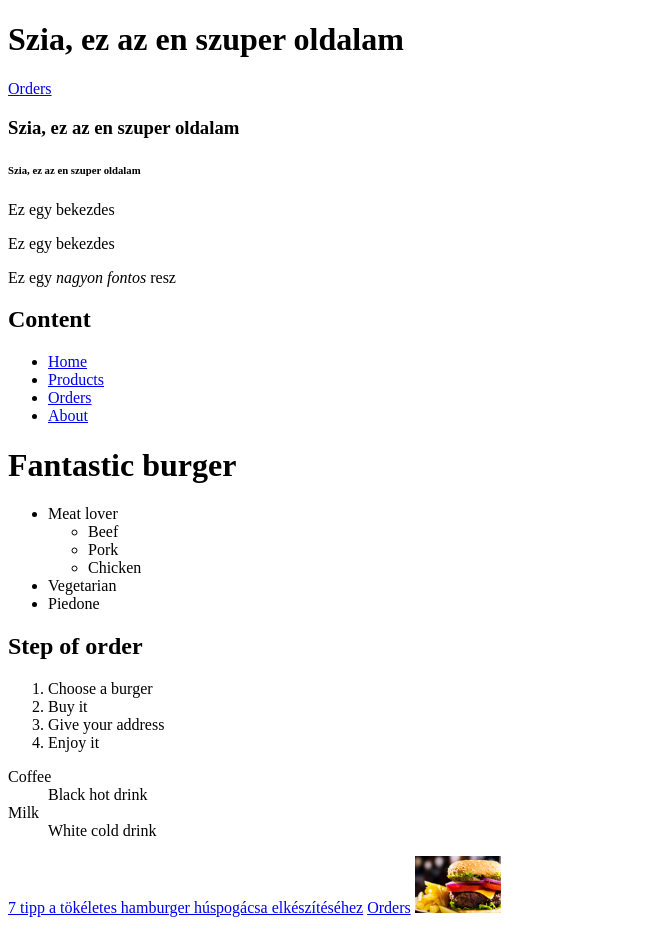
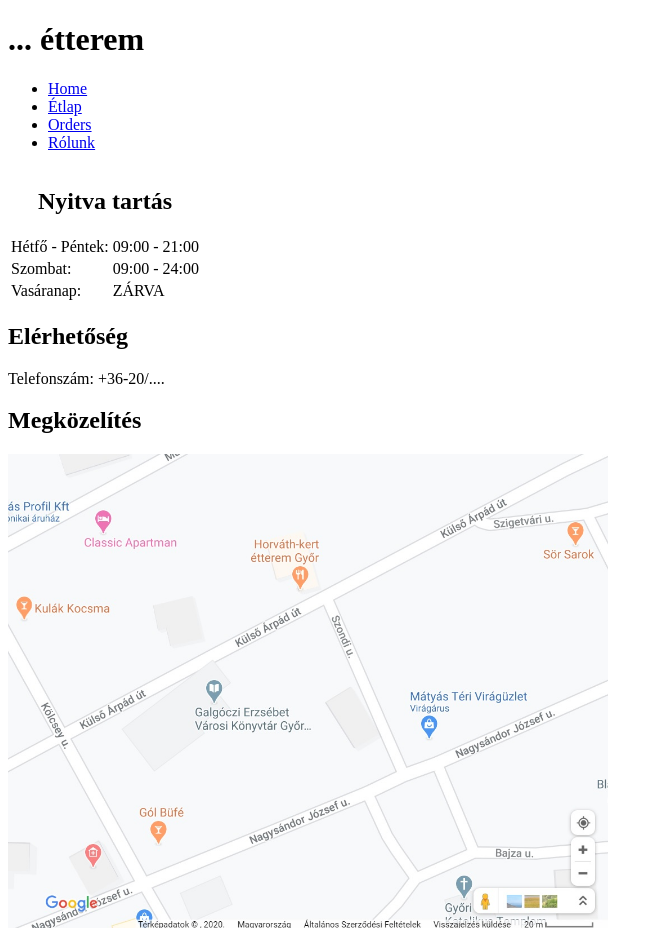
Before and after one commit to Sormi/Sormi.github.io, a plain HTML site: page index.html in a window 1280 px wide. Shown: the whole page, without its empty margins (0-663 px from the left). Drawn offline with Linux system fonts and the light colour scheme.

Commit message:
init page3

```diff
--- a/index.html
+++ b/index.html
@@ -8,77 +8,46 @@
 </head>
 
 <body>
-    <h1>
-        Szia, ez az en szuper oldalam
-    </h1>
-    <a href="pages/orders.html">Orders</a>
-    <h3>
-        Szia, ez az en szuper oldalam
-    </h3>
-    <h6>
-        Szia, ez az en szuper oldalam
-    </h6>
-    <p>
-        Ez egy bekezdes
-    </p>
-    <p>
-        Ez egy bekezdes
-    </p>
-    <p>
-        Ez egy <i> nagyon fontos</i> resz
-    </p>
-    <h2 id="content">
-        Content
-    </h2>
+    <h1>... étterem</h1>
 
     <ul>
         <li>
             <a href="/">Home</a>
         </li>
         <li>
-            <a href="/pages/products.html">Products</a>
+            <a href="/pages/products.html">Étlap</a>
         </li>
         <li>
             <a href="/pages/orders.html">Orders</a>
         </li>
         <li>
-            <a href="/about.html">About</a>
+            <a href="/about.html">Rólunk</a>
         </li>
     </ul>
-    <h1>
-        Fantastic burger
-    </h1>
-    <ul>
-        <li>Meat lover
-            <ul>
-                <li>Beef</li>
-                <li>Pork</li>
-                <li>Chicken</li>
-            </ul>
+    <table>
+        <caption><h2>Nyitva tartás</h2></caption>
+        <tr>
+            <td>Hétfő - Péntek:</td>
+            <td>09:00 - </td>
+            <td>21:00</td>
+        </tr>
+        <tr>
+            <td>Szombat:</td>
+            <td>09:00 - </td>
+            <td>24:00</td>
+        </tr>
+        <tr>
+            <td>Vasáranap:</td>
+            <td colspan="2">ZÁRVA</td>
+        </tr>
+    </table>
 
-        </li>
-        <li>Vegetarian</li>
-        <li>Piedone</li>
-    </ul>
-    <h2>Step of order</h2>
-    <ol>
-        <li>Choose a burger</li>
-        <li>Buy it</li>
-        <li>Give your address</li>
-        <li>Enjoy it</li>
-    </ol>
-    <dl>
-        <dt>Coffee</dt>
-        <dd>Black hot drink</dd>
-        <dt>Milk</dt>
-        <dd>White cold drink</dd>
-    </dl>
-    <a href="https://friss.blog.hu/2015/02/12/5_tipp_hogy_tokeletes_hamburger_huspogacsa_elkeszitesehez">
-        7 tipp a tökéletes hamburger húspogácsa elkészítéséhez</a>
-    <a href="pages/orders.html">Orders</a>
-    <a target="blank" href="https://friss.blog.hu/2015/02/12/5_tipp_hogy_tokeletes_hamburger_huspogacsa_elkeszitesehez">
-        <img width="86" src="img/hamburger.jpg" alt="Hamburger"></a>
+    <h2>Elérhetőség</h2>
+    <p>Telefonszám: +36-20/....</p>
 
+    <h2>Megközelítés</h2>
+
+    <img width="600" src="/img/terkep.jpg">
 
 </body>
 
```
Also changed, not shown: pages/products.html (+46 -4 lines), img/terkep.jpg (added).
